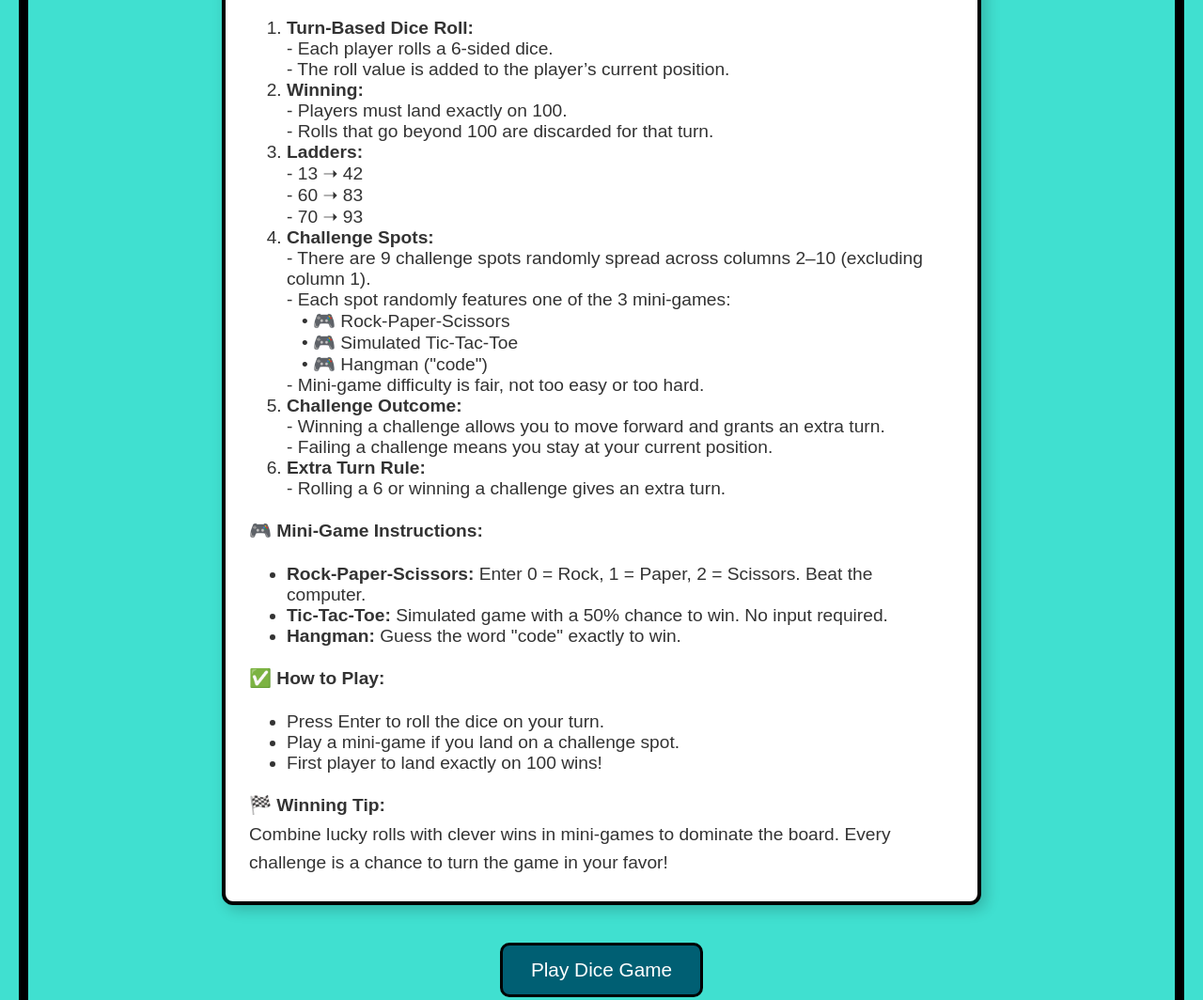
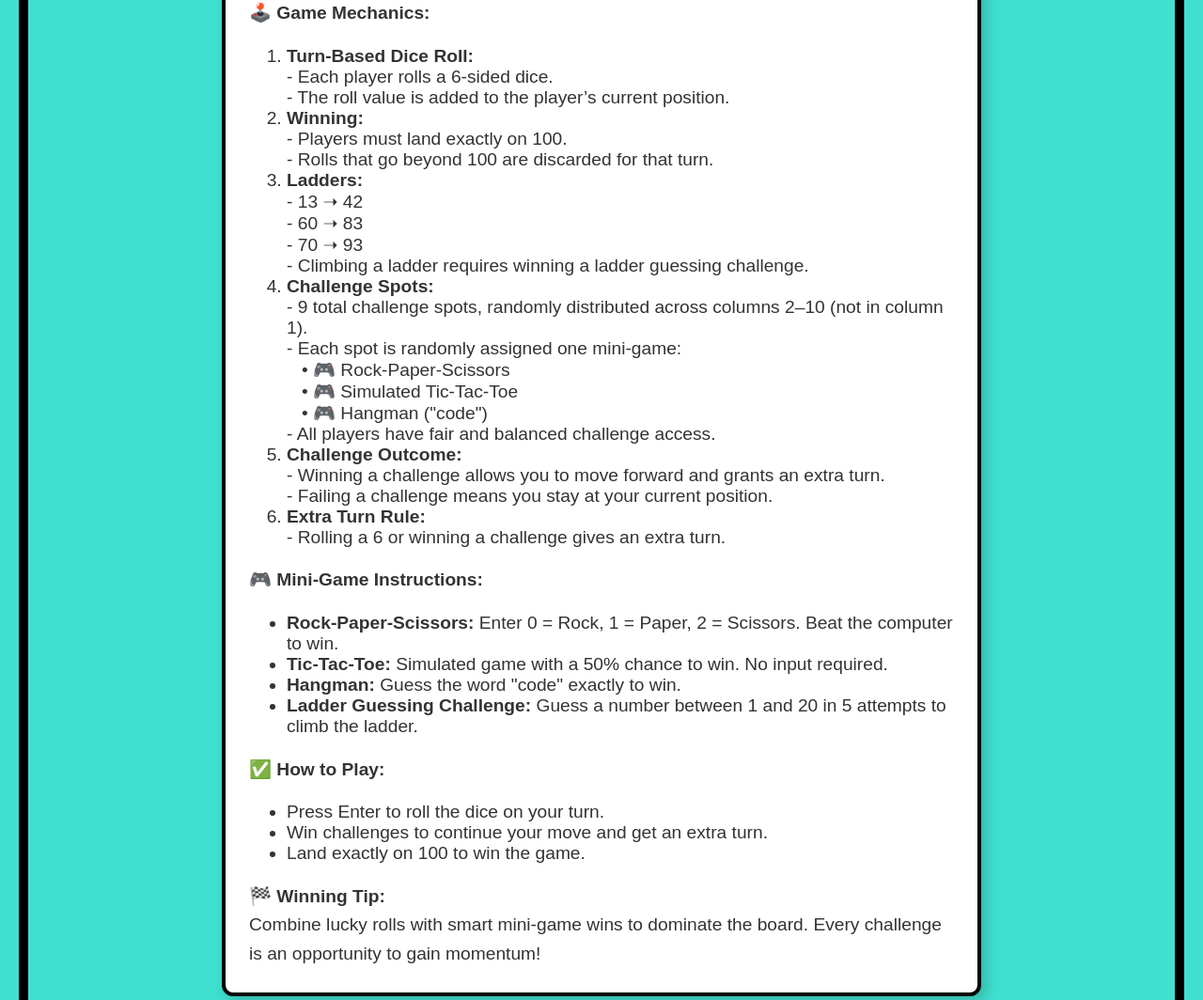
Before and after one commit to Aakarsh1806/DICE-GAME, a plain HTML site: page index.html in a window 1280 px wide. Shown: the part 689-1753 px from the top of the page at 94% size. Drawn offline with Linux system fonts and the light colour scheme; a web font is replaced by a local one.

Commit message:
index.html

```diff
--- a/index.html
+++ b/index.html
@@ -98,7 +98,7 @@
     <div class="instructions-box">
         <h3>🎲 DICE GAME — Game Description & Instructions</h3>
         <p><strong>🔍 Overview:</strong><br>
-            DICE GAME is a console-based 4-player Snakes and Ladders game featuring random challenge spots instead of snake penalties, making each game unique and exciting.
+            DICE GAME is a console-based 4-player Snakes and Ladders variant featuring 9 challenge spots instead of snake penalties, each randomly hosting one of three mini-games.
         </p><br>
 
         <p><strong>🧩 Objective:</strong></p>
@@ -120,15 +120,16 @@
             <li><strong>Ladders:</strong><br>
                 - 13 ➝ 42<br>
                 - 60 ➝ 83<br>
-                - 70 ➝ 93
+                - 70 ➝ 93<br>
+                - Climbing a ladder requires winning a ladder guessing challenge.
             </li>
             <li><strong>Challenge Spots:</strong><br>
-                - There are 9 challenge spots randomly spread across columns 2–10 (excluding column 1).<br>
-                - Each spot randomly features one of the 3 mini-games:<br>
+                - 9 total challenge spots, randomly distributed across columns 2–10 (not in column 1).<br>
+                - Each spot is randomly assigned one mini-game:<br>
                     &nbsp;&nbsp;&nbsp;• 🎮 Rock-Paper-Scissors<br>
                     &nbsp;&nbsp;&nbsp;• 🎮 Simulated Tic-Tac-Toe<br>
                     &nbsp;&nbsp;&nbsp;• 🎮 Hangman ("code")<br>
-                - Mini-game difficulty is fair, not too easy or too hard.
+                - All players have fair and balanced challenge access.
             </li>
             <li><strong>Challenge Outcome:</strong><br>
                 - Winning a challenge allows you to move forward and grants an extra turn.<br>
@@ -141,20 +142,21 @@
 
         <p><strong>🎮 Mini-Game Instructions:</strong></p>
         <ul>
-            <li><strong>Rock-Paper-Scissors:</strong> Enter 0 = Rock, 1 = Paper, 2 = Scissors. Beat the computer.</li>
+            <li><strong>Rock-Paper-Scissors:</strong> Enter 0 = Rock, 1 = Paper, 2 = Scissors. Beat the computer to win.</li>
             <li><strong>Tic-Tac-Toe:</strong> Simulated game with a 50% chance to win. No input required.</li>
             <li><strong>Hangman:</strong> Guess the word "code" exactly to win.</li>
+            <li><strong>Ladder Guessing Challenge:</strong> Guess a number between 1 and 20 in 5 attempts to climb the ladder.</li>
         </ul>
 
         <p><strong>✅ How to Play:</strong></p>
         <ul>
             <li>Press Enter to roll the dice on your turn.</li>
-            <li>Play a mini-game if you land on a challenge spot.</li>
-            <li>First player to land exactly on 100 wins!</li>
+            <li>Win challenges to continue your move and get an extra turn.</li>
+            <li>Land exactly on 100 to win the game.</li>
         </ul>
 
         <p><strong>🏁 Winning Tip:</strong><br>
-            Combine lucky rolls with clever wins in mini-games to dominate the board. Every challenge is a chance to turn the game in your favor!
+            Combine lucky rolls with smart mini-game wins to dominate the board. Every challenge is an opportunity to gain momentum!
         </p>
     </div>
 
```
